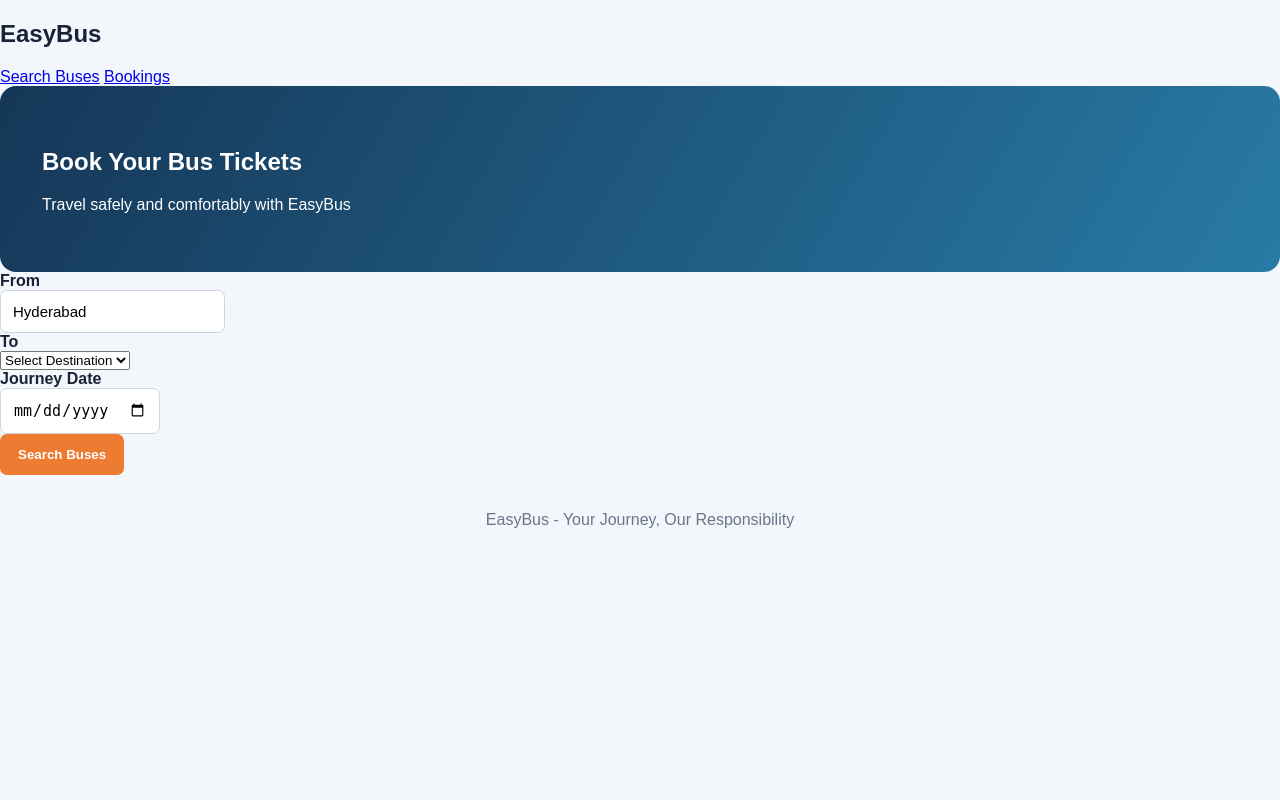
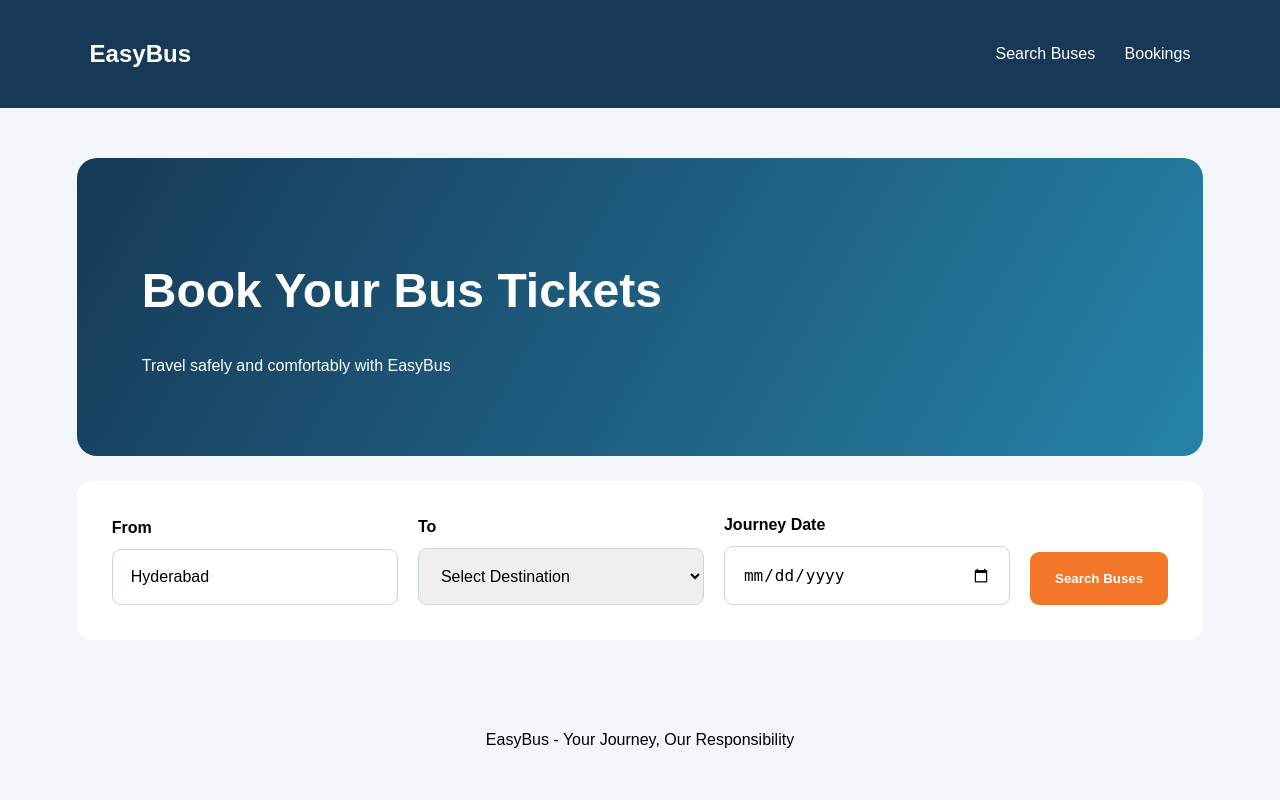
Before and after one commit to rishi0143/aws-project, a Flask app: page / in a window 1280 px wide. Run offline with Flask 3, Linux system fonts and the light colour scheme.

Commit message:
Refactor CSS styles for improved layout and design

```diff
--- a/static/style.css
+++ b/static/style.css
@@ -1,111 +1,88 @@
-* {
-    box-sizing: border-box;
-}
 
 body {
     margin: 0;
-    background: #f3f6fa;
-    color: #182337;
     font-family: Arial, sans-serif;
+    background: #f2f5fa;
 }
 
-header {
-    background: #153657;
+.navbar {
+    background: #173957;
     color: white;
-    padding: 18px 6%;
+    padding: 20px 7%;
     display: flex;
     justify-content: space-between;
     align-items: center;
 }
 
-header a {
+.navbar a {
     color: white;
     text-decoration: none;
-    margin-left: 18px;
+    margin-left: 25px;
 }
 
-.brand {
-    font-size: 24px;
+.container {
+    width: 88%;
+    margin: 50px auto;
+}
+
+.hero {
+    background: linear-gradient(120deg, #173957, #2583a8);
+    color: white;
+    padding: 65px;
+    border-radius: 20px;
+}
+
+.hero h2 {
+    font-size: 48px;
+}
+
+.search-box {
+    background: white;
+    padding: 35px;
+    margin-top: 25px;
+    border-radius: 15px;
+}
+
+.search-box form {
+    display: flex;
+    gap: 20px;
+    align-items: end;
+}
+
+.form-group {
+    flex: 1;
+}
+
+label {
+    display: block;
+    font-weight: bold;
+    margin-bottom: 12px;
+}
+
+input, select {
+    width: 100%;
+    padding: 18px;
+    box-sizing: border-box;
+    border: 1px solid #ccd5df;
+    border-radius: 9px;
+    font-size: 16px;
+}
+
+button {
+    background: #f47729;
+    color: white;
+    border: none;
+    padding: 19px 25px;
+    border-radius: 9px;
+    cursor: pointer;
     font-weight: bold;
 }
 
-main {
-    width: 90%;
-    max-width: 1000px;
-    margin: 35px auto;
-    min-height: 70vh;
-}
-
-.hero {
-    background: linear-gradient(120deg, #153657, #287ba5);
-    color: white;
-    padding: 42px;
-    border-radius: 16px;
-}
-
-.hero h1 {
-    font-size: 42px;
-}
-
-.panel {
-    background: white;
-    padding: 24px;
-    border-radius: 12px;
-    margin: 18px 0;
-    box-shadow: 0 4px 18px #152b4510;
-}
-
-.search {
-    display: grid;
-    grid-template-columns: repeat(3, 1fr) auto;
-    gap: 14px;
-    align-items: end;
-}
-
-label {
-    display: grid;
-    gap: 8px;
-    font-weight: bold;
-}
-
-input {
-    padding: 12px;
-    border: 1px solid #ccd5df;
-    border-radius: 7px;
-    font-size: 15px;
-}
-
-button, .button {
-    background: #ed7b32;
-    color: white;
-    border: none;
-    border-radius: 7px;
-    padding: 13px 18px;
-    text-decoration: none;
-    font-weight: bold;
-    cursor: pointer;
-}
-
-.stack {
-    display: grid;
-    gap: 15px;
-    max-width: 420px;
-}
-
-.flash {
-    background: #ffebe8;
-    padding: 12px;
-    border-radius: 7px;
+.message {
+    color: red;
 }
 
 footer {
     text-align: center;
-    padding: 20px;
-    color: #68778a;
+    padding: 25px;
 }
-
-@media(max-width: 700px) {
-    .search {
-        grid-template-columns: 1fr;
-    }
-}
```
